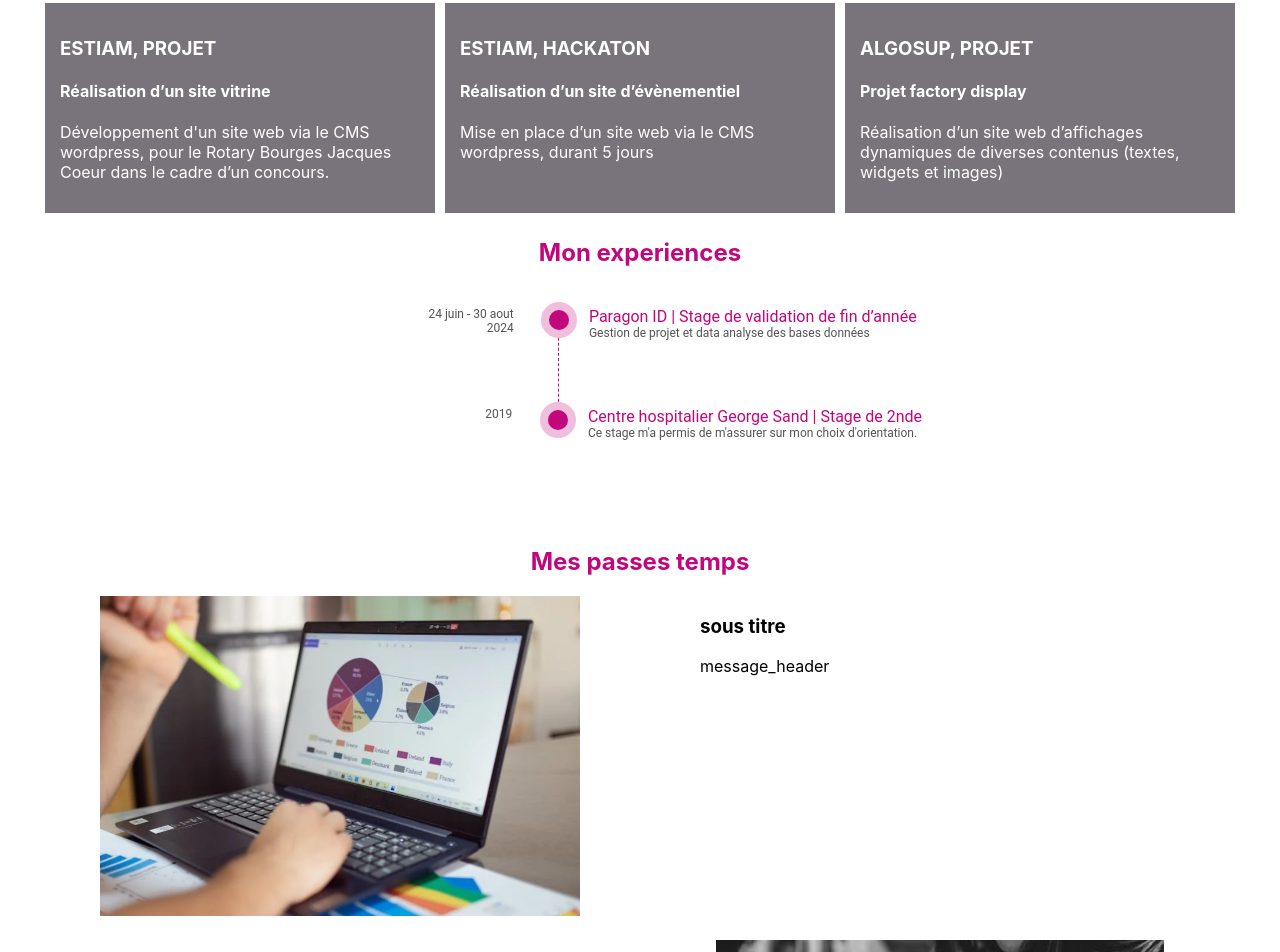
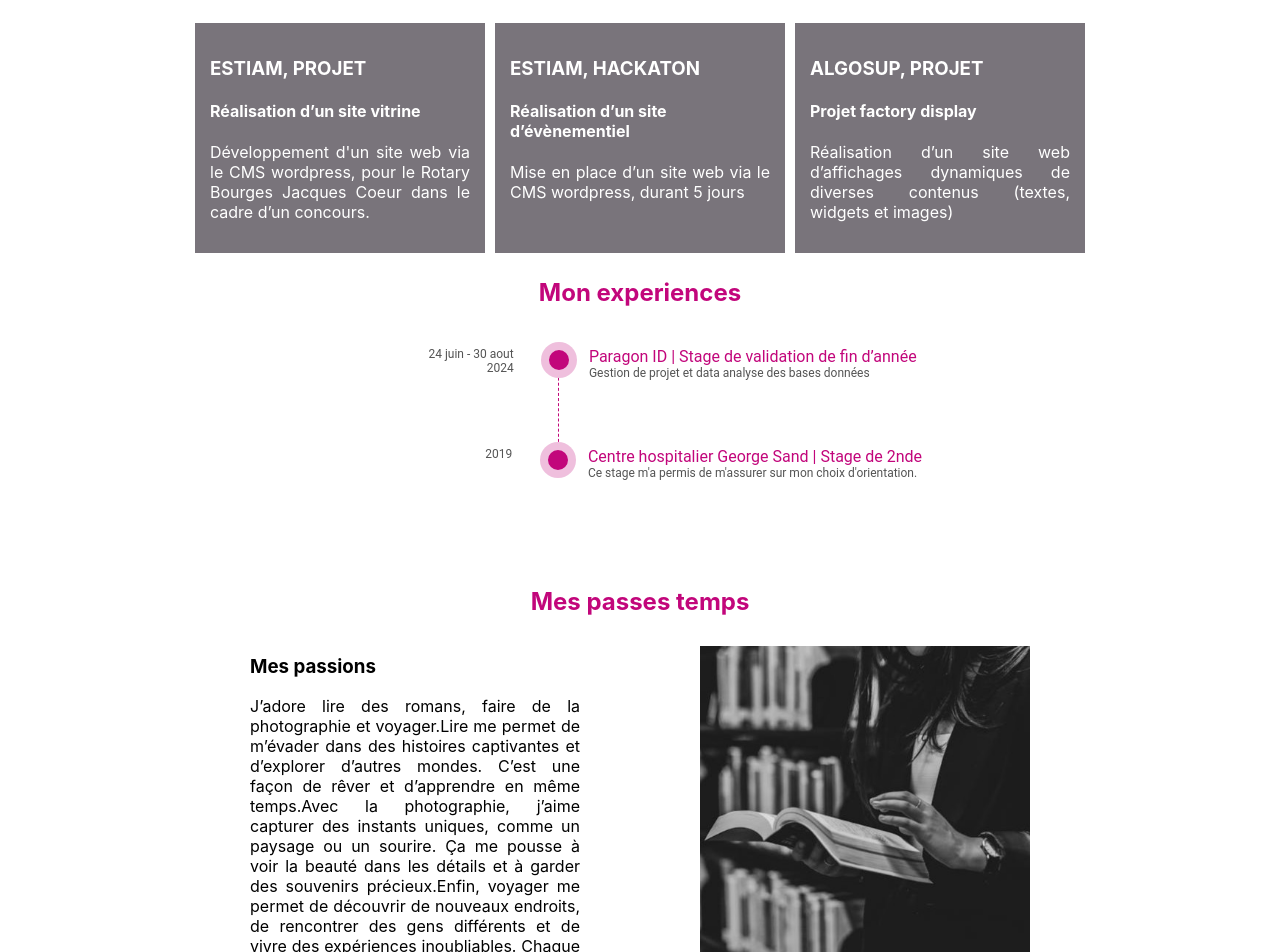
Before and after one commit to TllzAudrey/landing-page, a React (Create React App) app: page / in a window 1280 px wide. Shown: the part 1240-2192 px from the top of the page. Built offline with nearby package versions, Linux system fonts and the light colour scheme.

Commit message:
update css & container

```diff
--- a/src/App.css
+++ b/src/App.css
@@ -5,7 +5,9 @@
   #545454
 */
 /**/
-
+p{
+  text-align: justify;
+}
 section{
   margin: 20px 40px 20px 40px;
 }
@@ -171,6 +173,9 @@ progress[value]::-webkit-progress-value {
   display: flex;
   flex-direction: row;
   flex-wrap: nowrap;
+  width:900px;
+  margin:auto;
+  position:relative;
 }
 
 #containers > div{
@@ -193,10 +198,15 @@ progress[value]::-webkit-progress-value {
   display: flex;
   flex-direction: row;
   flex-wrap: nowrap;
+  width:900px;
+  margin:auto;
+  position:relative;
+
 }
 
 #colum-image{
   text-align: center;
+  margin-top: 10px;
 }
 
 .flex-container > div {
@@ -290,7 +300,13 @@ ul.tl li .timestamp{
 
 .footer{
   background-color: #820453;
+  padding: 10px;
+  width:100%;
+  margin:auto;
+  position:relative;
+}
+
+.footer > p{
+  text-align: center;
   color: white;
-  padding: 20px;
-  text-align: center;
 }
--- a/src/App.js
+++ b/src/App.js
@@ -43,8 +43,10 @@ function App() {
     <Timeline champ={expperience} titre="Mon experiences" lien="mes-experiences" />
 
 
-    <Image_gauche titre="Mes passes temps" soustitre="sous titre" message="message_header" image={projet} lien="passe-temp" />
-    <Image_droite titre="" soustitre="sous titre" message="message_header" image={lecture} lien=""/>
+    <Image_droite titre="Mes passes temps" soustitre="Mes passions"
+    message="J’adore lire des romans, faire de la photographie et voyager.Lire me permet de m’évader dans des histoires captivantes et d’explorer d’autres mondes. C’est une façon de rêver et d’apprendre en même temps.Avec la photographie, j’aime capturer des instants uniques, comme un paysage ou un sourire. Ça me pousse à voir la beauté dans les détails et à garder des souvenirs précieux.Enfin, voyager me permet de découvrir de nouveaux endroits, de rencontrer des gens différents et de vivre des expériences inoubliables. Chaque voyage me fait grandir.Ces passions enrichissent ma vie et me rappellent la beauté du monde."
+    image={lecture} lien="passe-temp" />
+    <Image_gauche titre="" soustitre="sous titre" message="message_header" image={projet} lien=""/>
 
     <Timeline champ={formation} titre="Mes formations" lien="mes-formations" />
 
```
Also changed, not shown: public/CV/CV.png.
